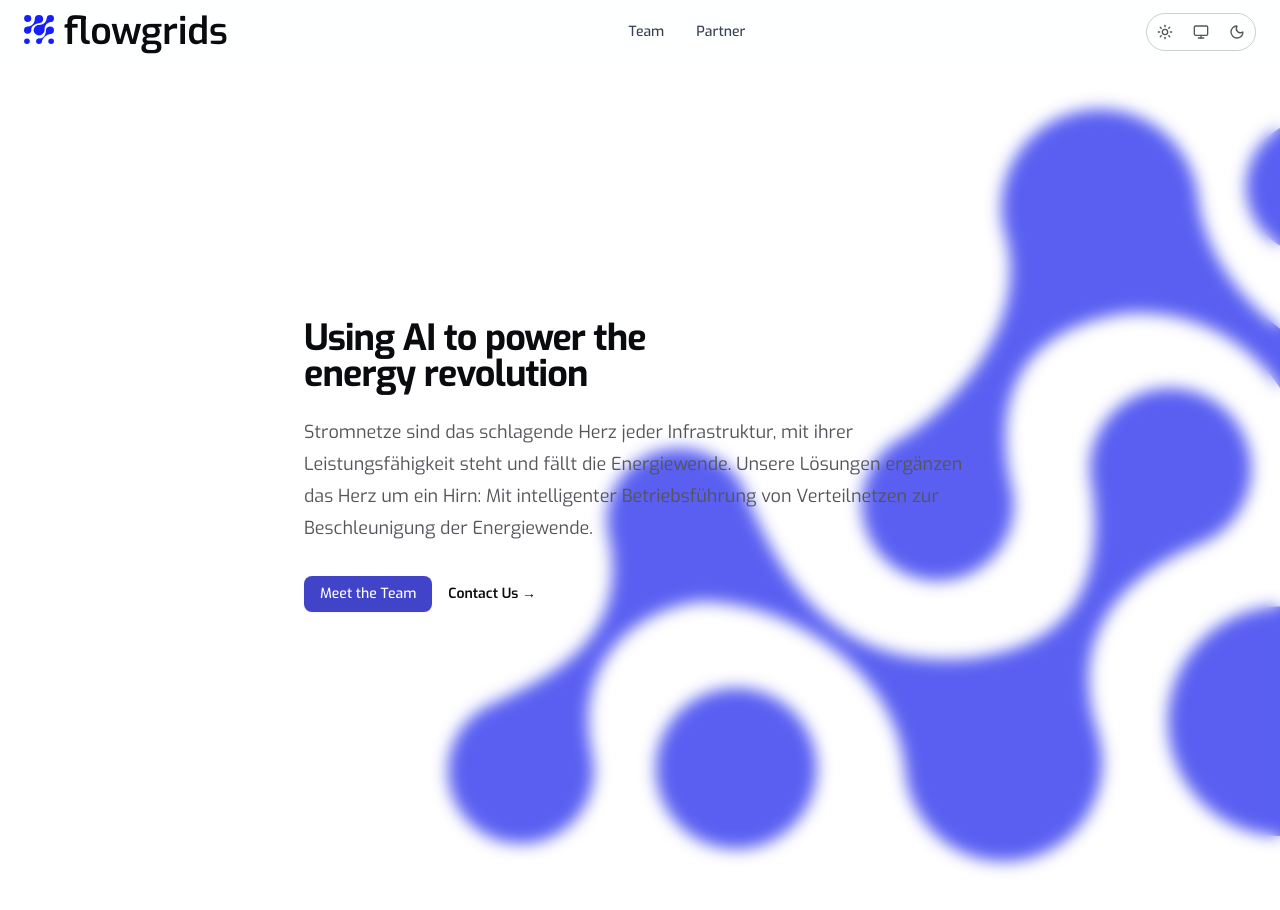
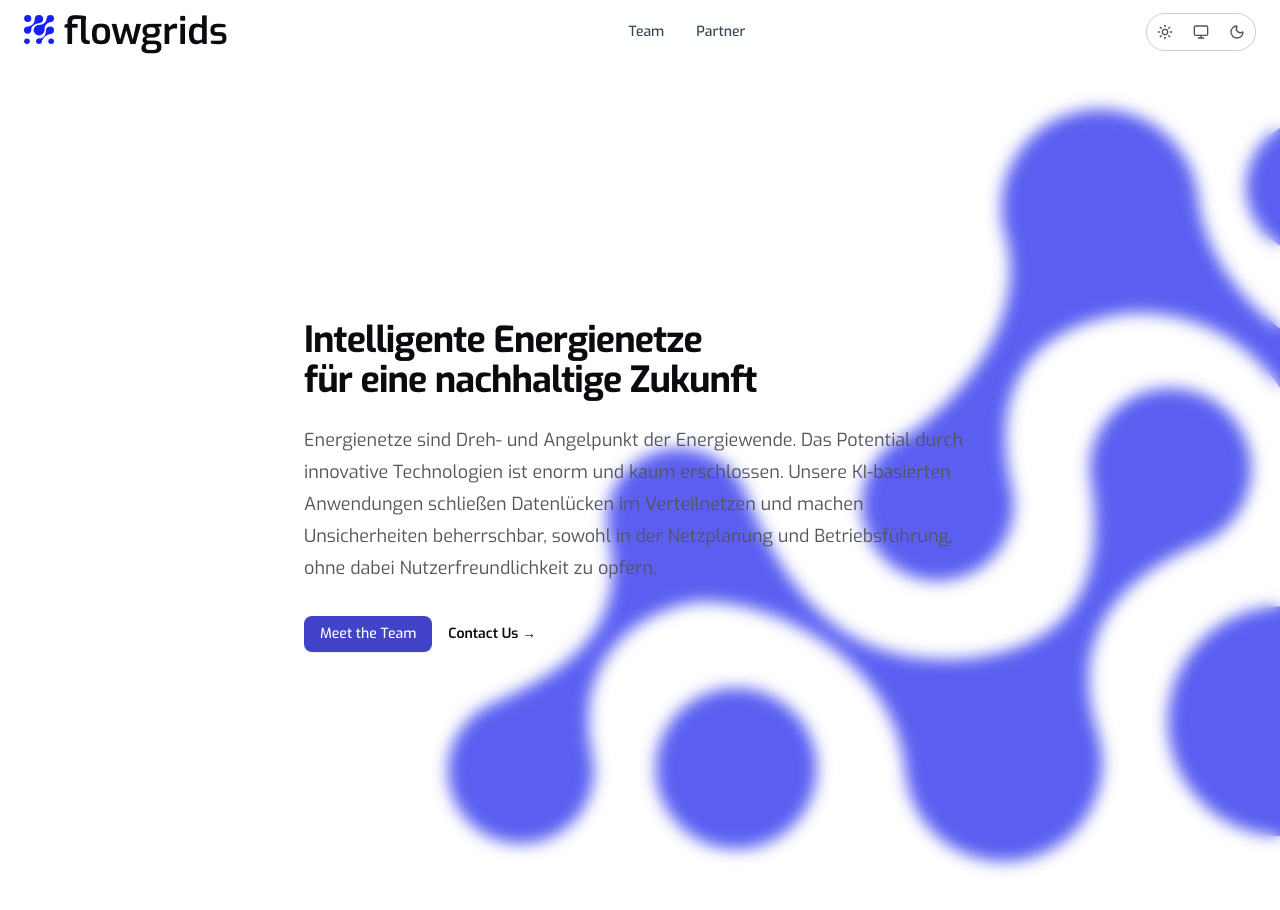
Before and after one commit to flowgrids/landingpage, a Next.js app in the folder frontend/: page / in a window 1280 px wide. Shown: the top 910 px of the page. Built offline with nearby package versions, Linux system fonts and the light colour scheme.

Commit message:
[#75] Update texts on landingpage

```diff
--- a/frontend/src/app/rsc/hero-section.tsx
+++ b/frontend/src/app/rsc/hero-section.tsx
@@ -7,16 +7,17 @@ export default function HeroSection() {
       <div className="min-h-screen flex items-center">
         <div className="mx-auto max-w-7xl px-6 lg:px-8 py-32 sm:py-24 lg:py-64">
           <div className="max-w-2xl pb-50">
-            <h1 className="text-4xl font-bold tracking-tight sm:text-5xl lg:text-6xl">
-              Using AI to power the <br />
-              energy revolution
+            <h1 className="text-4xl font-bold tracking-tight sm:text-4xl">
+              Intelligente Energienetze <br />
+              für eine nachhaltige Zukunft
             </h1>
             <p className="mt-6 text-lg leading-8 text-muted-foreground">
-              Stromnetze sind das schlagende Herz jeder Infrastruktur,
-              mit ihrer Leistungsfähigkeit steht und fällt die Energiewende.
-              Unsere Lösungen ergänzen das Herz um ein Hirn:
-              Mit intelligenter Betriebsführung von Verteilnetzen
-              zur Beschleunigung der Energiewende.
+              Energienetze sind Dreh- und Angelpunkt der Energiewende. Das
+              Potential durch innovative Technologien ist enorm und kaum
+              erschlossen. Unsere KI-basierten Anwendungen schließen Datenlücken
+              im Verteilnetzen und machen Unsicherheiten beherrschbar, sowohl in
+              der Netzplanung und Betriebsführung, ohne dabei
+              Nutzerfreundlichkeit zu opfern.
             </p>
             <div className="mt-8 flex gap-4 items-center">
               <Button asChild>
```
